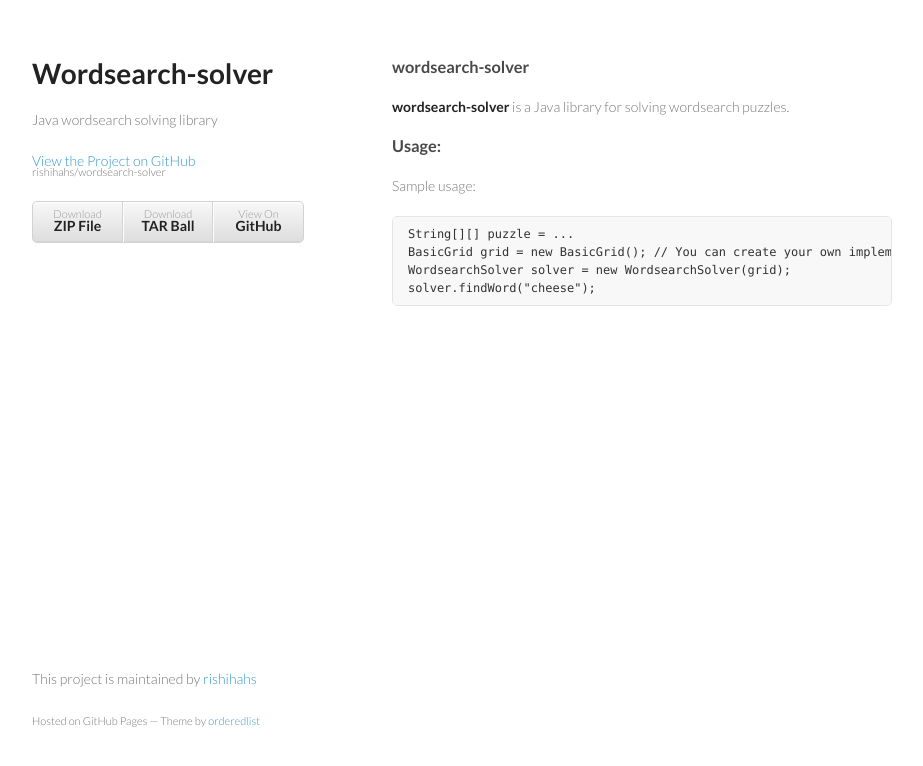
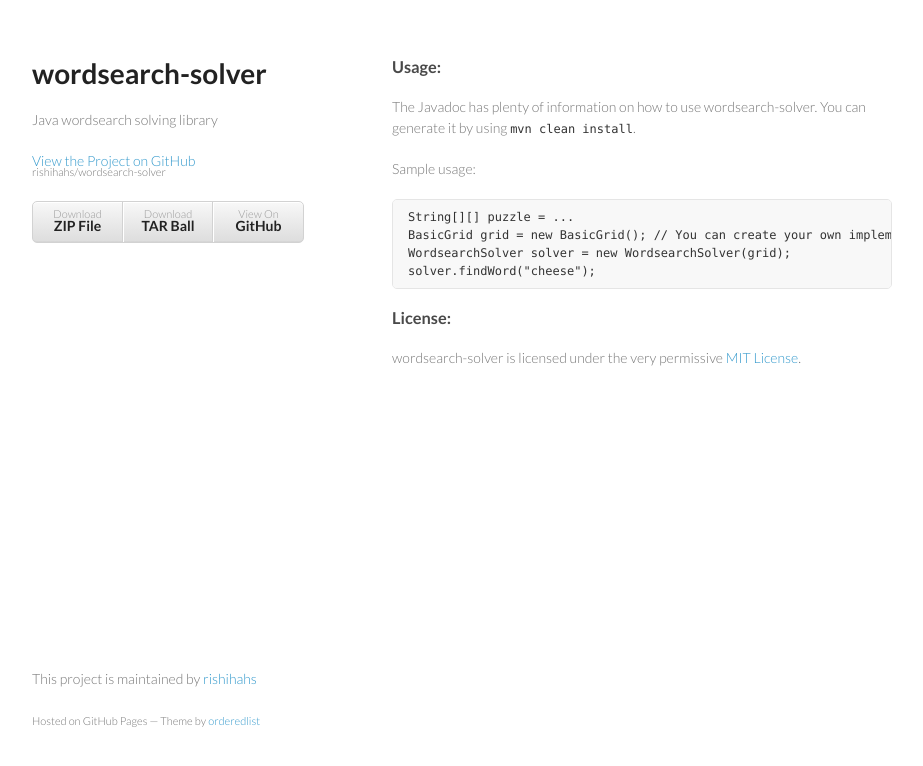
Before and after one commit to androidroadies/wordsearch-solver, a plain HTML site: page index.html in a window 1280 px wide. Shown: the whole page, without its empty margins (178-1101 px from the left). Drawn offline with Linux system fonts and the light colour scheme.

Commit message:
Create gh-pages branch via GitHub

```diff
--- a/index.html
+++ b/index.html
@@ -3,7 +3,7 @@
   <head>
     <meta charset="utf-8">
     <meta http-equiv="X-UA-Compatible" content="chrome=1">
-    <title>Wordsearch-solver by rishihahs</title>
+    <title>wordsearch-solver by rishihahs</title>
 
     <link rel="stylesheet" href="stylesheets/styles.css">
     <link rel="stylesheet" href="stylesheets/pygment_trac.css">
@@ -15,7 +15,7 @@
   <body>
     <div class="wrapper">
       <header>
-        <h1>Wordsearch-solver</h1>
+        <h1>wordsearch-solver</h1>
         <p>Java wordsearch solving library</p>
 
         <p class="view"><a href="https://github.com/rishihahs/wordsearch-solver">View the Project on GitHub <small>rishihahs/wordsearch-solver</small></a></p>
@@ -28,11 +28,9 @@
         </ul>
       </header>
       <section>
-        <h3>wordsearch-solver</h3>
+        <h3>Usage:</h3>
 
-<p><strong>wordsearch-solver</strong> is a Java library for solving wordsearch puzzles.</p>
-
-<h3>Usage:</h3>
+<p>The Javadoc has plenty of information on how to use wordsearch-solver. You can generate it by using <code>mvn clean install</code>.</p>
 
 <p>Sample usage:</p>
 
@@ -41,6 +39,10 @@ BasicGrid grid = new BasicGrid(); // You can create your own implementation of g
 WordsearchSolver solver = new WordsearchSolver(grid);
 solver.findWord("cheese");
 </code></pre>
+
+<h3>License:</h3>
+
+<p>wordsearch-solver is licensed under the very permissive <a href="http://opensource.org/licenses/mit-license.php">MIT License</a>.</p>
       </section>
       <footer>
         <p>This project is maintained by <a href="https://github.com/rishihahs">rishihahs</a></p>
```
Also changed, not shown: params.json (+1 -1 lines).
